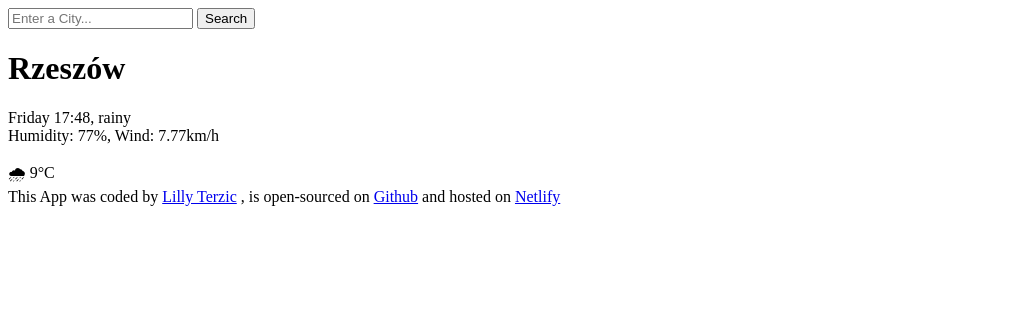
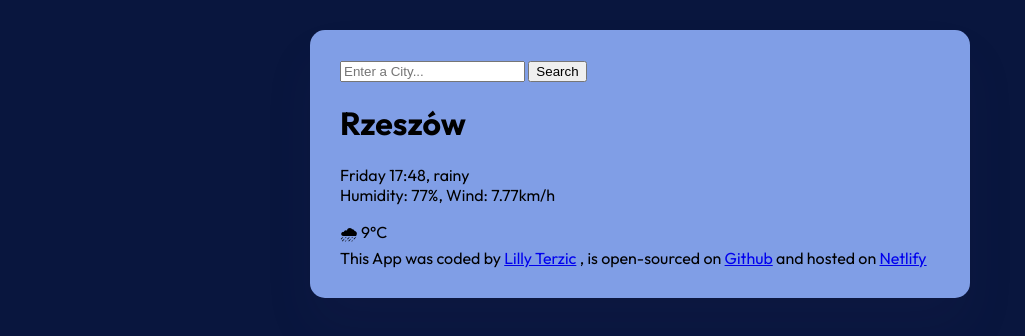
Before and after one commit to lilllyyyyyyyy/pogoda, a plain HTML site: page index.html in a window 1280 px wide. Shown: the whole page, without its empty margins (0-1025 px from the left). Drawn offline with Linux system fonts and the light colour scheme.

Commit message:
main container style and custom fonts

```diff
--- a/index.html
+++ b/index.html
@@ -3,9 +3,14 @@
 <head>
     <meta charset="UTF-8">
     <meta name="viewport" content="width=>, initial-scale=1.0">
+    <link rel="preconnect" href="https://fonts.googleapis.com">
+<link rel="preconnect" href="https://fonts.gstatic.com" crossorigin>
+<link href="https://fonts.googleapis.com/css2?family=Jost:ital,wght@0,100..900;1,100..900&family=Outfit:wght@100..900&display=swap" rel="stylesheet">
+    <link rel="stylesheet" href="src/style.css" />
     <title>Pogoda App</title>
 </head>
 <body>
+    <div class="app">
     <header>
         <form>
             <input type="search"  placeholder="Enter a City..." required/>
@@ -23,7 +28,6 @@
         </div>
        <div>🌧 9°C</div>
     </main>
-
     <footer>
         This App was coded by
         <a href="https://github.com/lilllyyyyyyyy" target="_blank">Lilly Terzic</a>
@@ -32,5 +36,6 @@
         and hosted on
         <a href="https://pogodaweatherapp.netlify.app" target="_blank">Netlify </a>
     </footer>
+</div>
 </body>
 </html>
--- /dev/null
+++ b/src/style.css
@@ -0,0 +1,13 @@
+body {
+    background-color: #09163E;
+  font-family: "Outfit", sans-serif;
+}
+
+.app {
+    background-color: #809EE6 ;
+    max-width: 600px;
+    margin: 30px auto;
+    padding: 30px;
+    box-shadow: 0 30px 50px rgba(65, 50, 100, 0.08);
+    border-radius: 15px;
+}
```
